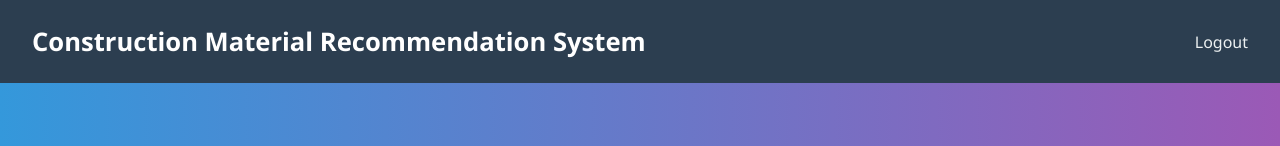
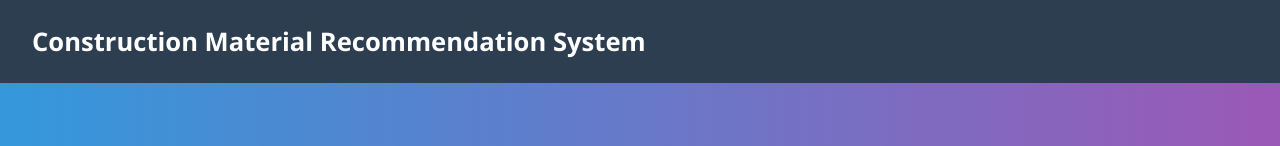
Before and after one commit to manasa8-bot/Construction-material-recommendation-frontend, a React (Create React App) app: page / in a window 1280 px wide. Shown: the top 146 px of the page. Built offline with nearby package versions, Linux system fonts and the light colour scheme.

Commit message:
Update Home.jsx

```diff
--- a/src/components/HomePage/Home.jsx
+++ b/src/components/HomePage/Home.jsx
@@ -47,11 +47,6 @@ const MaterialRecommendation = () => {
     <div className="home-page-body">
       <header className="header">
         <h1>Construction Material Recommendation System</h1>
-        <nav>
-          <ul>
-            <li><Link to="/">Logout</Link></li>
-          </ul>
-        </nav>
       </header>
 
       <section className="intro">
```
